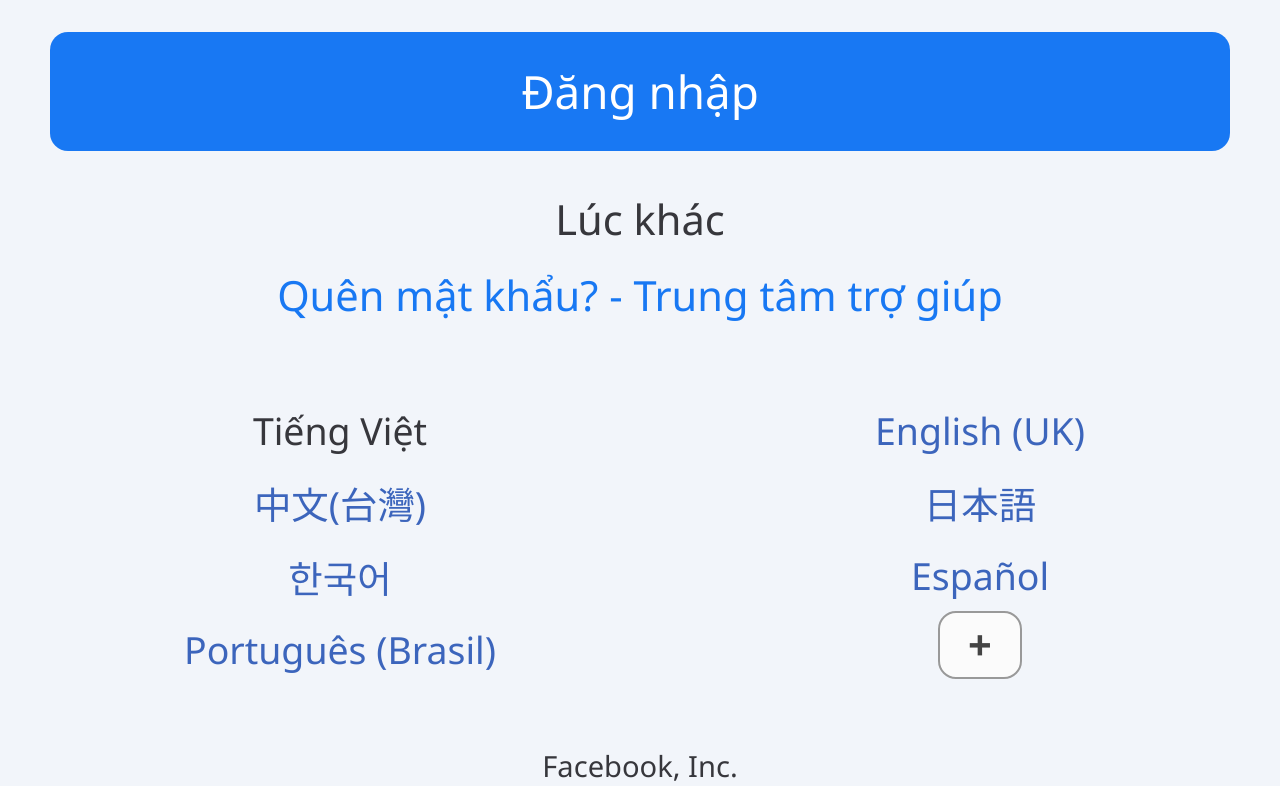
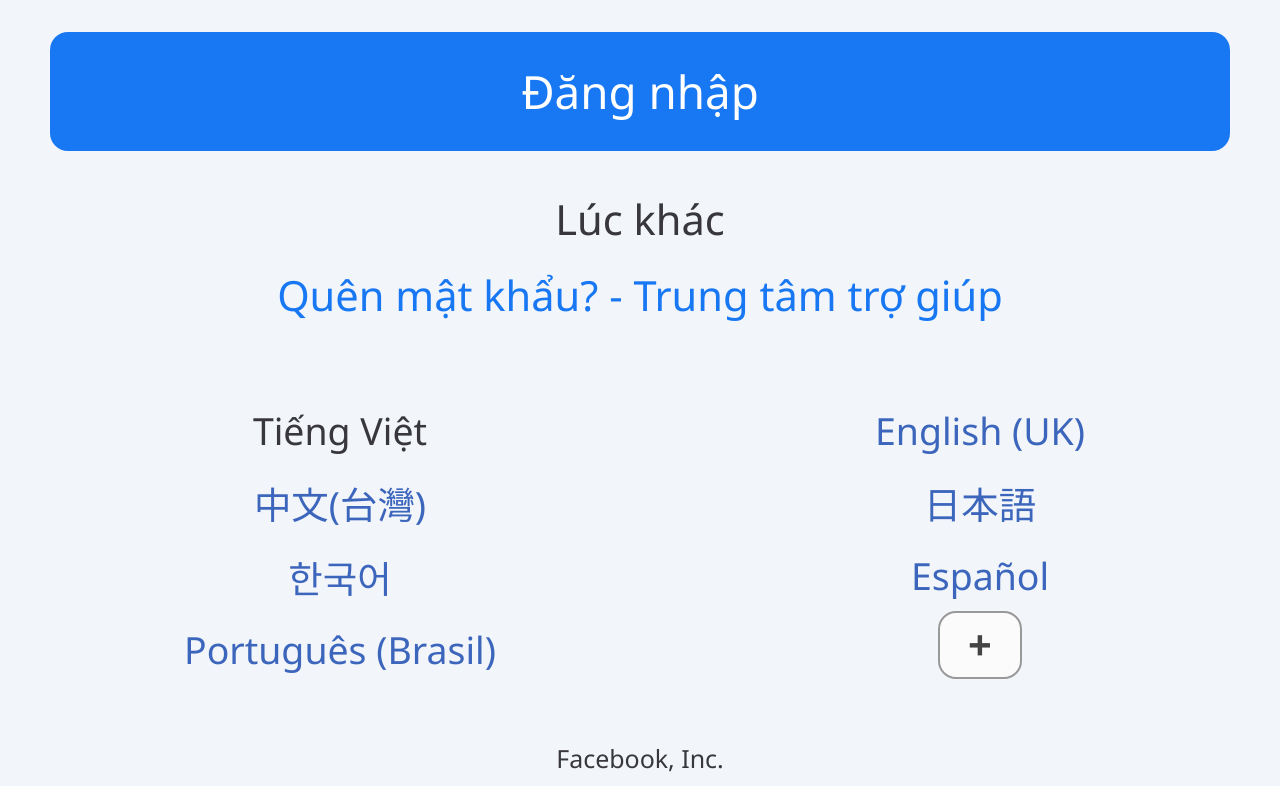
Before and after one commit to vandung2kk2/test, a plain HTML site: page index.html in a window 1280 px wide. Shown: the part 923-1709 px from the top of the page. Drawn offline with Linux system fonts and the light colour scheme.

Commit message:
Add files via upload

```diff
--- a/style.css
+++ b/style.css
@@ -116,6 +116,6 @@ li:not(#current-lang) a:hover{
 	color:#444;
 }
 #copyright{
-	margin-top:20px;
-	font-size:0.7em;
+	margin-top:15px;
+	font-size:0.6em;
 }
```
